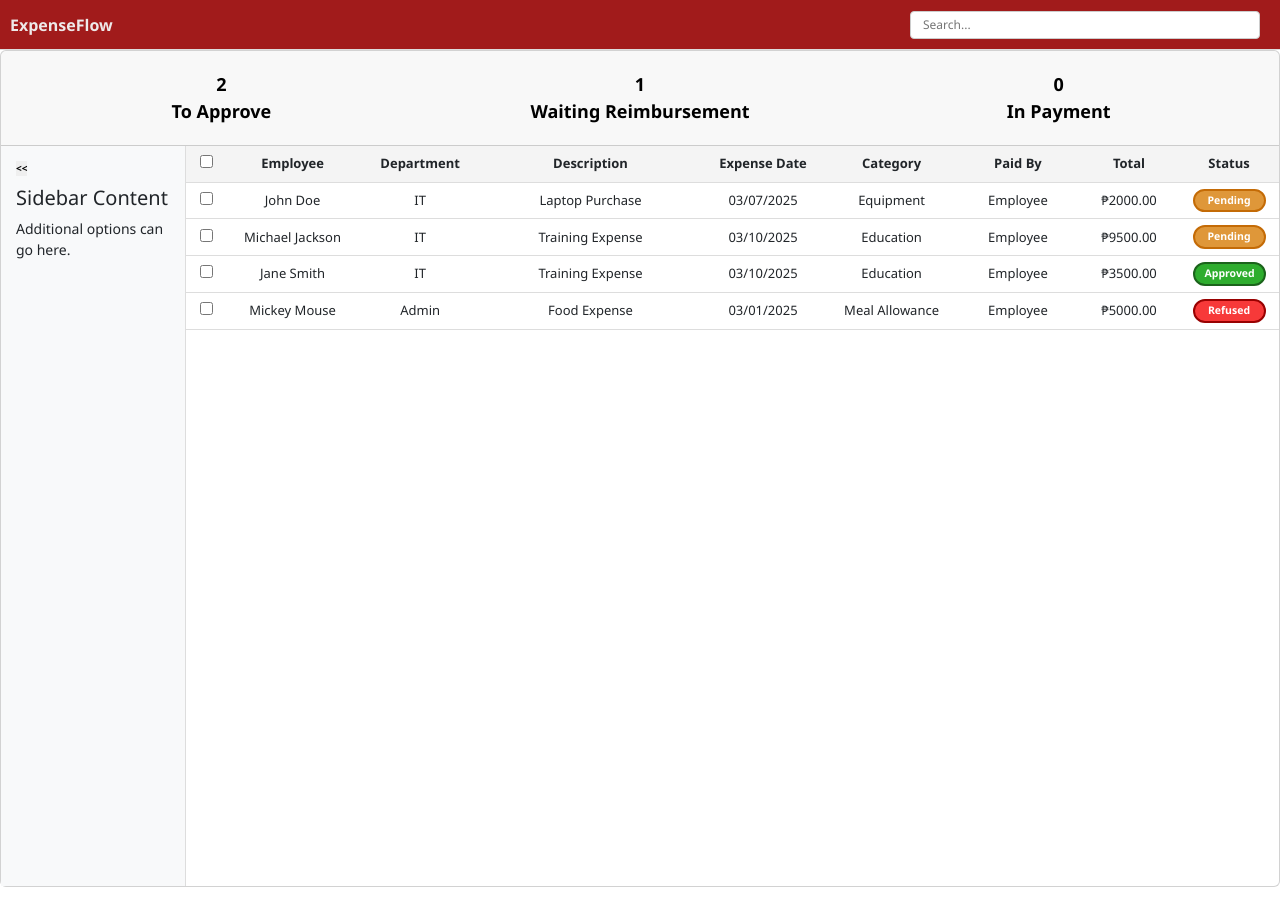
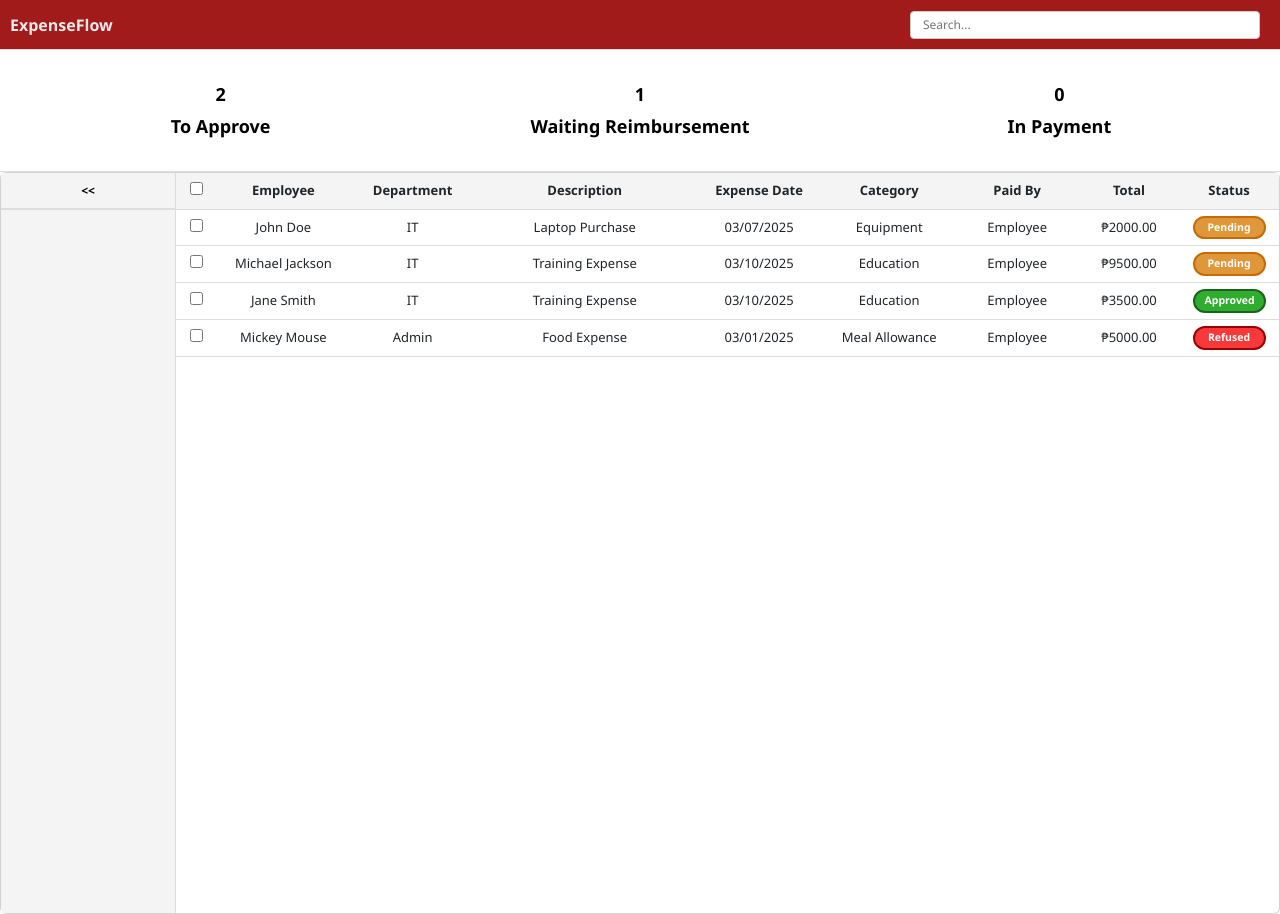
Before and after one commit to RaymondJAT/BudgetMonitoringTL, a React (Vite) app in the folder BudgetMonitoringTL/: page / in a window 1280 px wide. Both pictures are taken after a click on the button ">>". Before the commit the page ends 887 px from the top, so only its background shows below. Built offline with nearby package versions, Linux system fonts and the light colour scheme.

Commit message:
[FIX] - sidebar

```diff
--- /dev/null
+++ b/BudgetMonitoringTL/src/components/HeaderCount.jsx
@@ -0,0 +1,24 @@
+import React from "react";
+
+const HeaderCount = ({ pendingCount, approvedCount, postCount }) => {
+  return (
+    <div className="text-center bg-white border-bottom p-3">
+      <div className="approval-steps">
+        <div className="step">
+          <div className="count">{pendingCount}</div>
+          <span>To Approve</span>
+        </div>
+        <div className="step">
+          <div className="count">{approvedCount}</div>
+          <span>Waiting Reimbursement</span>
+        </div>
+        <div className="step">
+          <div className="count">{postCount}</div>
+          <span>In Payment</span>
+        </div>
+      </div>
+    </div>
+  );
+};
+
+export default HeaderCount;
--- a/BudgetMonitoringTL/src/components/Sidebar.jsx
+++ b/BudgetMonitoringTL/src/components/Sidebar.jsx
@@ -7,10 +7,7 @@ const Sidebar = ({ isSidebarOpen, toggleSidebar }) => {
         {isSidebarOpen ? "<<" : ">>"}
       </button>
       {isSidebarOpen && (
-        <div className="sidebar-content">
-          <h5>Sidebar Content</h5>
-          <p>Additional options can go here.</p>
-        </div>
+        <div className="sidebar-content">{/* side bar content */}</div>
       )}
     </div>
   );
--- a/BudgetMonitoringTL/src/index.css
+++ b/BudgetMonitoringTL/src/index.css
@@ -306,47 +306,64 @@ input[type="checkbox"] {
 }
 
 .sidebar {
-  width: 200px;
-  background: #f4f4f4;
-  border-right: 1px solid #ddd;
-  padding: 10px;
-  transition: width 0.3s ease;
-}
-
-.sidebar {
   width: 250px;
   height: calc(100vh - 60px);
   position: sticky;
   top: 60px;
-  background-color: #f8f9fa;
-  padding: 15px;
+  border-right: 1px solid #ddd;
+  background-color: #f4f4f4;
+  padding: 0;
+  overflow: hidden;
+  transition: width 0.3s ease-in-out;
 }
 
 .sidebar.closed {
   width: 30px;
+  align-items: center;
 }
 
 .sidebar.open {
-  width: 185px;
+  width: 175px;
 }
 
 .sidebar .toggle-btn {
-  display: block;
+  width: 100%;
+  height: 37px;
+  background: #f4f4f4;
   border: none;
   cursor: pointer;
-  margin-bottom: 10px;
-  font-size: 10px;
+  font-size: 12px;
   font-weight: 700;
+  text-align: center;
+  border-bottom: 2px solid #ddd;
+  position: relative;
 }
 
 .sidebar-content {
+  opacity: 0;
+  transform: translateX(-20px);
+  transition: opacity 0.3s ease-in-out, transform 0.3s ease-in-out;
+  max-height: 0;
+  overflow: hidden;
+  padding: 0 10px;
+}
+
+.sidebar.open .sidebar-content {
   opacity: 1;
-  transition: opacity 0.3s ease-in-out;
+  transform: translateX(0);
+  max-height: 500px;
+  padding: 10px;
 }
 
 .sidebar.closed .sidebar-content {
   opacity: 0;
+  transform: translateX(-100%);
   pointer-events: none;
+}
+
+.sidebar.open .toggle-btn {
+  opacity: 1;
+  max-height: 500px;
 }
 
 .table-container {
--- a/BudgetMonitoringTL/src/pages/TeamLead.jsx
+++ b/BudgetMonitoringTL/src/pages/TeamLead.jsx
@@ -5,6 +5,7 @@ import { mockData } from "../mock-data/mockData";
 import Header from "../components/Header";
 import loader from "../assets/5Lloading.gif";
 import Sidebar from "../components/Sidebar";
+import HeaderCount from "../components/HeaderCount";
 
 const TeamLead = () => {
   const navigate = useNavigate();
@@ -73,24 +74,15 @@ const TeamLead = () => {
         handlePrint={handlePrint}
       />
       <div>
+        <div className="card-header text-center">
+          <HeaderCount
+            pendingCount={pendingCount}
+            approvedCount={approvedCount}
+            postCount={postCount}
+          />
+        </div>
         {/* table */}
         <Card className="w-auto">
-          <Card.Header as="h5" className="text-center">
-            <div className="approval-steps">
-              <div className="step">
-                <div className="count">{pendingCount}</div>
-                <span>To Approve</span>
-              </div>
-              <div className="step">
-                <div className="count">{approvedCount}</div>
-                <span>Waiting Reimbursement</span>
-              </div>
-              <div className="step">
-                <div className="count">{postCount}</div>
-                <span>In Payment</span>
-              </div>
-            </div>
-          </Card.Header>
           <Card.Body className="p-0">
             <div className="content-container">
               {/* Sidebar */}
```
